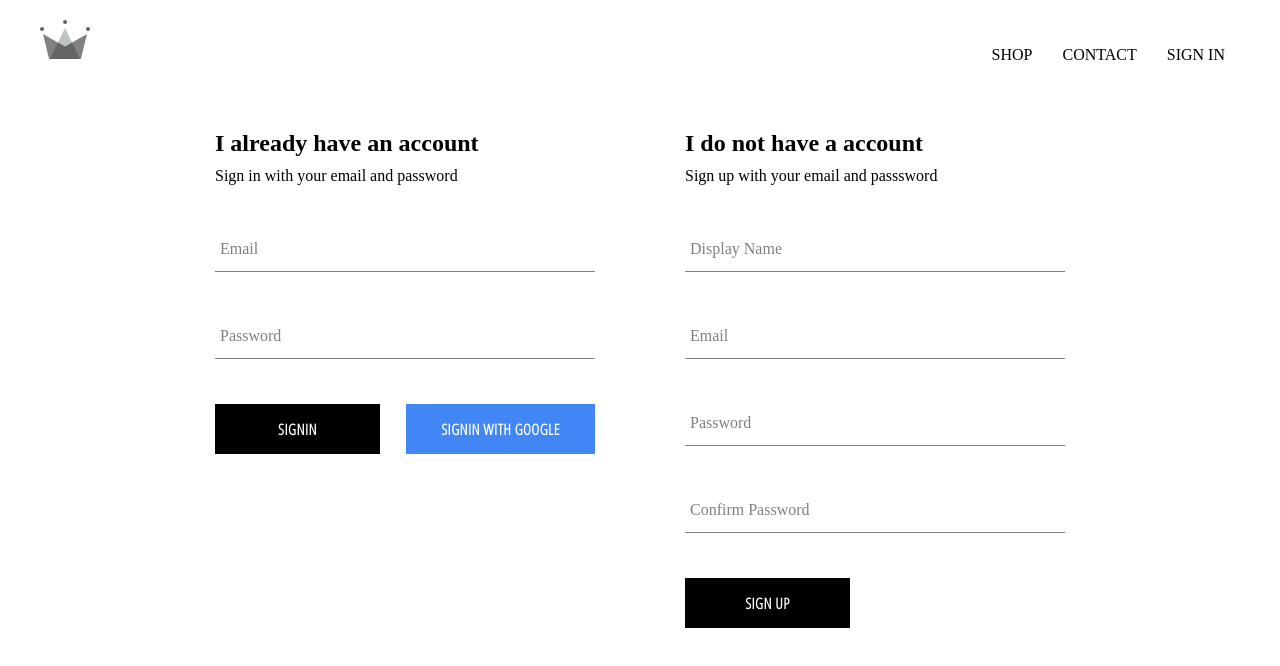
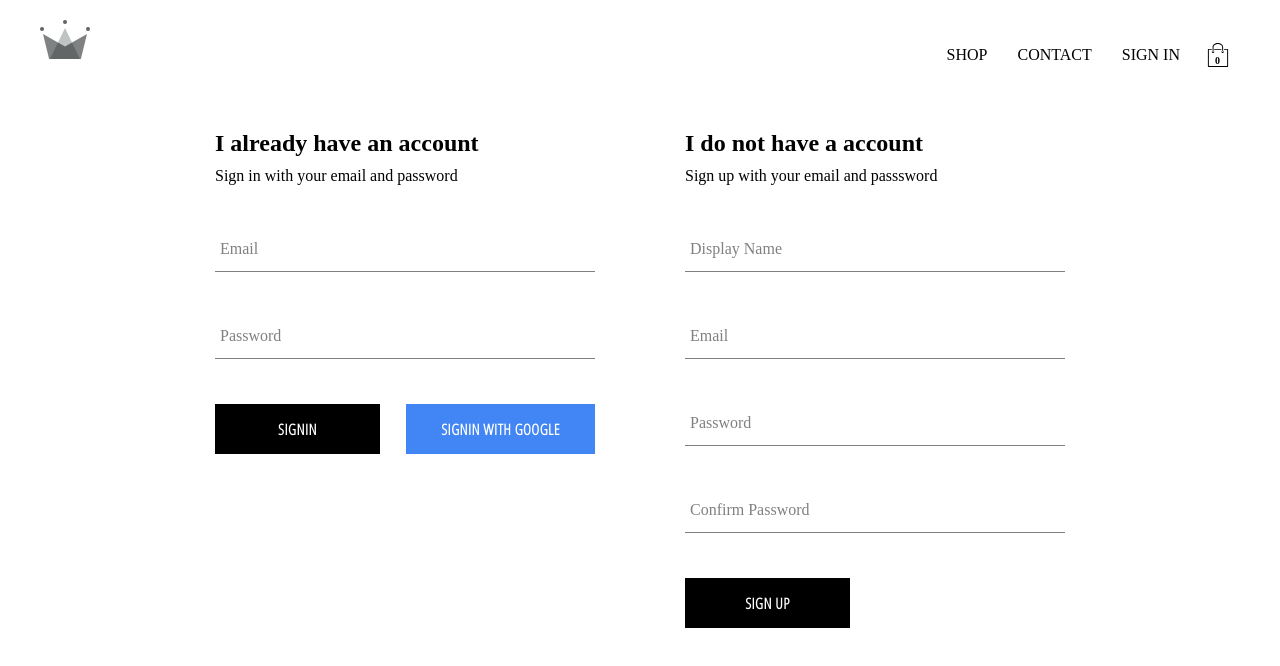
Before and after one commit to rohanmittal1366/Ecommerce-Site-React, a React (Create React App) app: page /signin in a window 1280 px wide. Shown: the top 666 px of the page. Built offline with nearby package versions, Linux system fonts and the light colour scheme; no server answers.

Commit message:
add cartIcon and Fix :  Remove bug in app.js

```diff
--- a/src/App.js
+++ b/src/App.js
@@ -1,9 +1,9 @@
-import { Route, Switch } from "react-router";
+import { Route, Switch, Redirect } from "react-router";
 import "./App.css";
 import Header from "./Components/Header/Header";
 import Homepage from "./Components/Homepage/Homepage";
 import ShopPage from "./Components/shoppage/ShopPage";
-import signinsignup from "./Components/SignIn-SignUp/signin-signup";
+import Signinsignup from "./Components/SignIn-SignUp/Signin-signup";
 import React, { useEffect } from "react";
 import { connect } from "react-redux";
 import { auth, createUserProfileDocument } from "./Firebase/Firebase";
@@ -11,7 +11,7 @@ import { setCurrentUser } from "./Redux/user/user.action";
 
 function App(props) {
   const { setCurrentUser } = props;
-
+  //console.log(props);
   useEffect(() => {
     auth.onAuthStateChanged(async (authUser) => {
       //console.log("auth user is", authUser);
@@ -26,26 +26,38 @@ function App(props) {
             uid: snapShot.id,
             ...snapShot.data(),
           });
+          //debugger;
         });
       }
       setCurrentUser(authUser);
     });
-  });
+  }, []);
 
   return (
     <div>
       <Header />
+
       <Switch>
         <Route exact path="/" component={Homepage} />
         <Route path="/shop" component={ShopPage} />
-        <Route path="/signin" component={signinsignup} />
+        <Route
+          exact
+          path="/signin"
+          render={() =>
+            props.currentUser ? <Redirect to="/" /> : <Signinsignup />
+          }
+        />
       </Switch>
     </div>
   );
 }
 
-const mapDispatchToPops = (dispatch) => ({
+const mapStateToProps = ({ user }) => ({
+  currentUser: user.currentUser,
+});
+
+const mapDispatchToProps = (dispatch) => ({
   setCurrentUser: (user) => dispatch(setCurrentUser(user)),
 });
 
-export default connect(null, mapDispatchToPops)(App);
+export default connect(mapStateToProps, mapDispatchToProps)(App);
--- a/src/Components/Header/Header.js
+++ b/src/Components/Header/Header.js
@@ -4,6 +4,7 @@ import { Link } from "react-router-dom";
 import { ReactComponent as Logo } from "../../assets/crown.svg";
 import { auth } from "../../Firebase/Firebase";
 import { connect } from "react-redux";
+import CartIcon from "../card-icon/CartIcon";
 
 const Header = ({ currentUser }) => {
   return (
@@ -27,6 +28,7 @@ const Header = ({ currentUser }) => {
             SIGN IN
           </Link>
         )}
+        <CartIcon />
       </div>
     </div>
   );
--- a/src/Components/SignIn-SignUp/signin-signup.js
+++ b/src/Components/SignIn-SignUp/signin-signup.js
@@ -3,7 +3,7 @@ import SignIn from "./signIn/SignIn";
 import SignUp from "./signUp/SignUp";
 import "./signin-signup.scss";
 
-const signinsignup = () => {
+const Signinsignup = () => {
   return (
     <div className="sign-in-and-sign-up">
       <SignIn />
@@ -12,4 +12,4 @@ const signinsignup = () => {
   );
 };
 
-export default signinsignup;
+export default Signinsignup;
--- /dev/null
+++ b/src/Components/card-icon/CartIcon.js
@@ -0,0 +1,14 @@
+import React from "react";
+import "./CartIcon.scss";
+
+import { ReactComponent as ShoppingIcon } from "../../assets/shopping-bag.svg";
+function CartIcon() {
+  return (
+    <div className="cart-icon">
+      <ShoppingIcon className="shopping-icon" />
+      <span className="item-count">0</span>
+    </div>
+  );
+}
+
+export default CartIcon;
--- /dev/null
+++ b/src/Components/card-icon/CartIcon.scss
@@ -0,0 +1,21 @@
+.cart-icon {
+  width: 45px;
+  height: 45px;
+  position: relative;
+  display: flex;
+  align-items: center;
+  justify-content: center;
+  cursor: pointer;
+
+  .shopping-icon {
+    width: 24px;
+    height: 24px;
+  }
+
+  .item-count {
+    position: absolute;
+    font-size: 10px;
+    font-weight: bold;
+    bottom: 12px;
+  }
+}
--- a/src/Redux/user/user.action.js
+++ b/src/Redux/user/user.action.js
@@ -1,4 +1,6 @@
+import { UserActionType } from "./user.type";
+
 export const setCurrentUser = (user) => ({
-  type: "SET_CURRENT_USER",
+  type: UserActionType.SET_CURRENT_USER,
   payload: user,
 });
--- a/src/Redux/user/user.reducer.js
+++ b/src/Redux/user/user.reducer.js
@@ -1,10 +1,12 @@
+import { UserActionType } from "./user.type";
+
 const INITIAL_STATE = {
   currentUser: null,
 };
 
 const userReducer = (state = INITIAL_STATE, action) => {
   switch (action.type) {
-    case "SET_CURRENT_USER":
+    case UserActionType.SET_CURRENT_USER:
       return {
         ...state,
         currentUser: action.payload,
--- /dev/null
+++ b/src/Redux/user/user.type.js
@@ -0,0 +1,3 @@
+export const UserActionType = {
+  SET_CURRENT_USER: "SET_CURRENT_USER",
+};
```
Also changed, not shown: src/assets/shopping-bag.svg (added).
